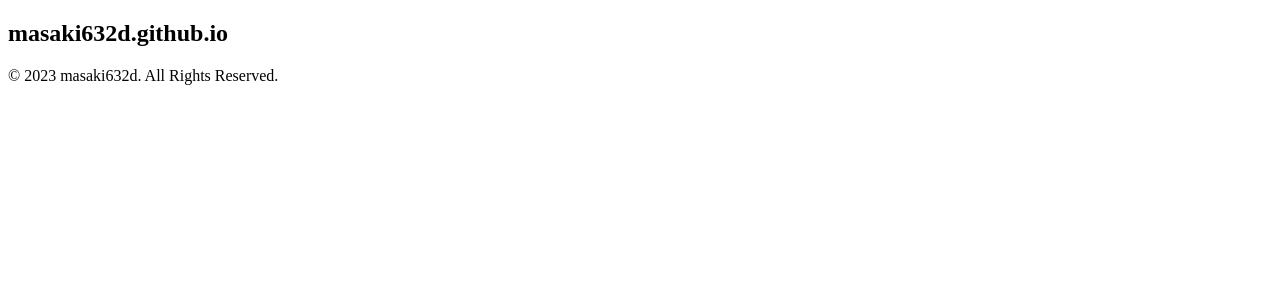
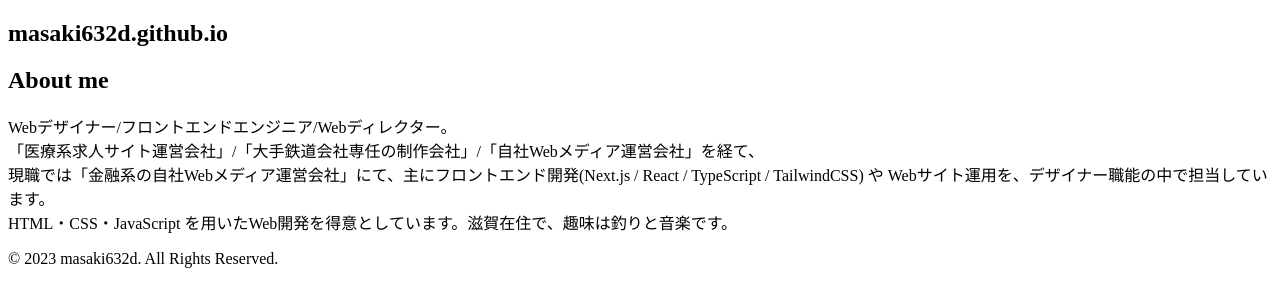
Before and after one commit to masaki632d/masaki632d.github.io, a plain HTML site: page index.html in a window 1280 px wide. Drawn offline with Linux system fonts and the light colour scheme.

Commit message:
Update index.html

```diff
--- a/index.html
+++ b/index.html
@@ -9,6 +9,13 @@
   <body>
     <section class="container">
       <h1 class="text-center">masaki632d.github.io</h1>
+
+      <h2>About me</h2>
+      <p>Webデザイナー/フロントエンドエンジニア/Webディレクター。<br>
+      「医療系求⼈サイト運営会社」/「⼤⼿鉄道会社専任の制作会社」/「⾃社Webメディア運営会社」を経て、<br>
+      現職では「⾦融系の⾃社Webメディア運営会社」にて、主にフロントエンド開発(Next.js / React / TypeScript /
+      TailwindCSS) や Webサイト運⽤を、デザイナー職能の中で担当しています。<br>
+      HTML・CSS・JavaScript を⽤いたWeb開発を得意としています。滋賀在住で、趣味は釣りと⾳楽です。</p>
     </section>
 
     <footer class="text-center">
```
